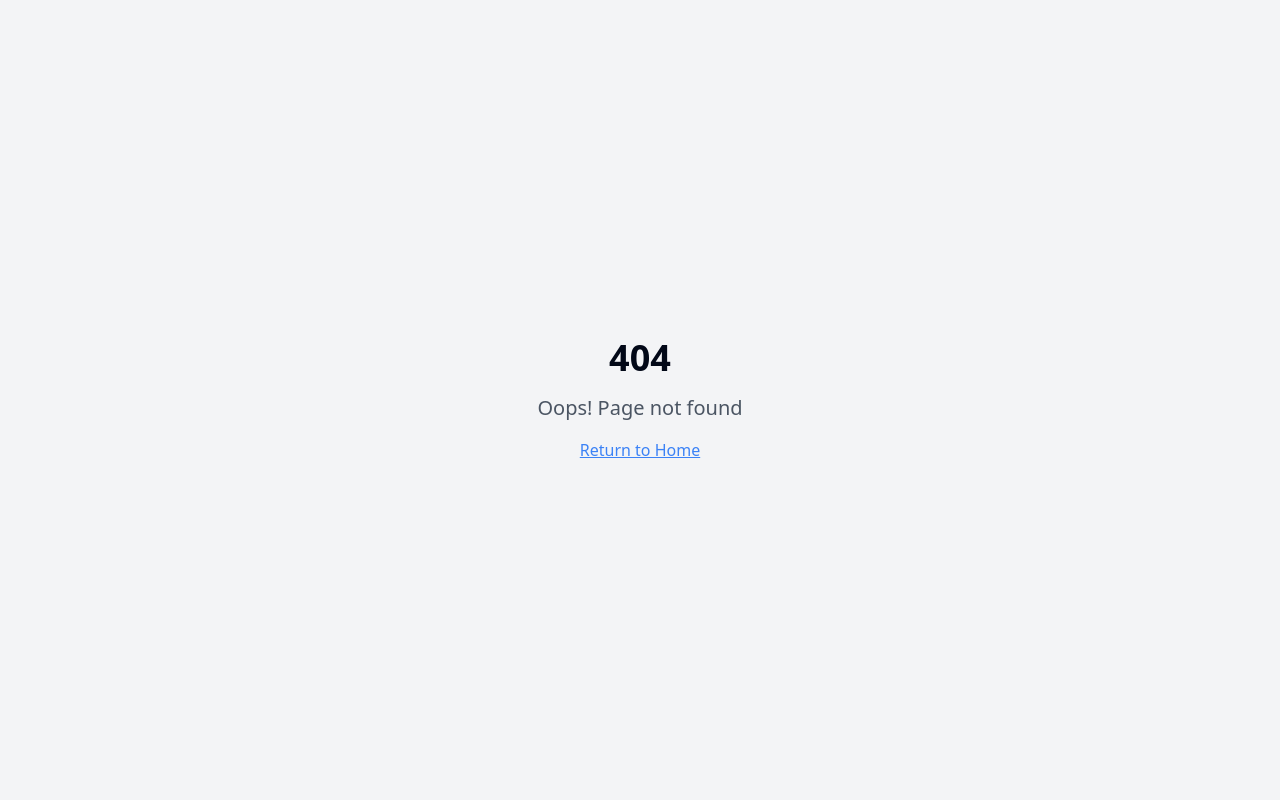
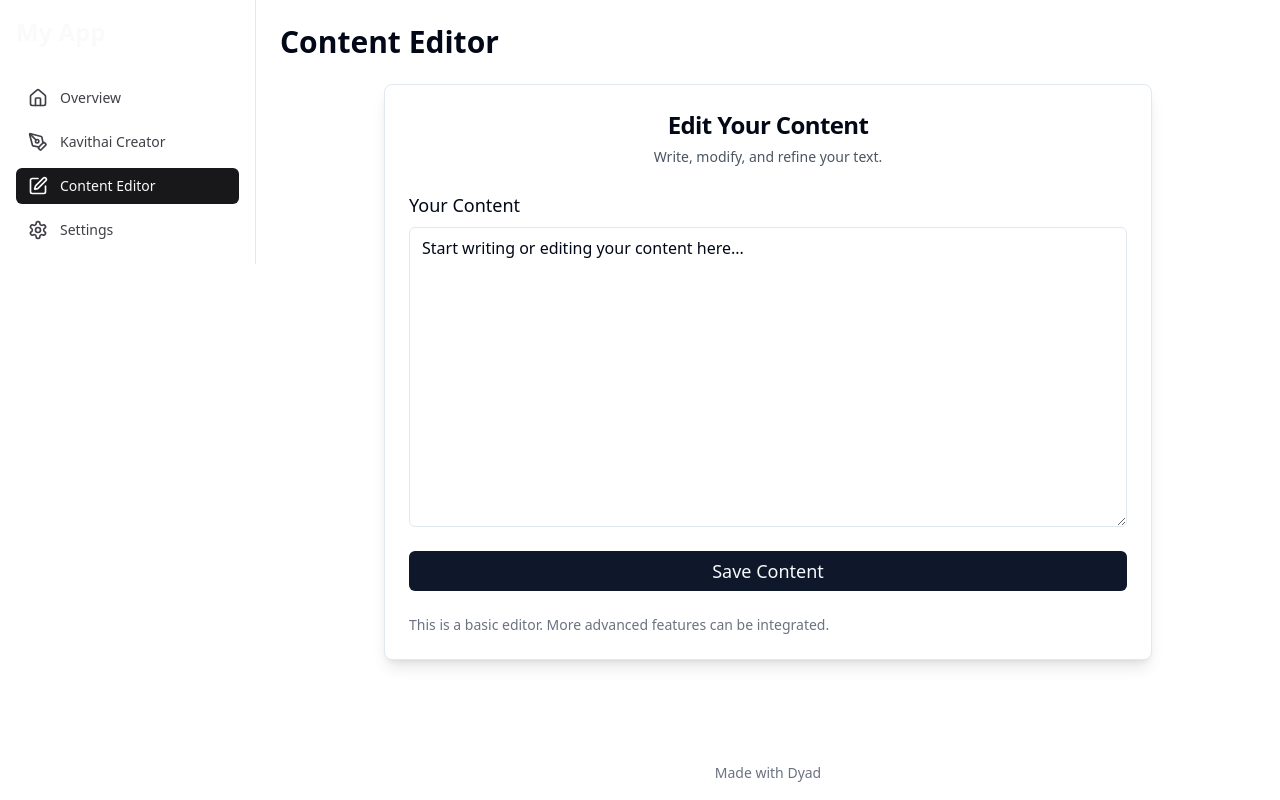
Before and after one commit to Joshikaa-R-5926/kavithai, a React (Vite) app: page /dashboard/editor in a window 1280 px wide. Before the commit this address had no page. Built offline with nearby package versions, Linux system fonts and the light colour scheme.

Commit message:
[dyad] Added a content editor page and linked it in the sidebar - wrote 3 file(s)

```diff
--- a/src/App.tsx
+++ b/src/App.tsx
@@ -5,10 +5,11 @@ import { QueryClient, QueryClientProvider } from "@tanstack/react-query";
 import { BrowserRouter, Routes, Route } from "react-router-dom";
 import LoginPage from "./pages/LoginPage";
 import NotFound from "./pages/NotFound";
-import Dashboard from "./pages/Dashboard"; // Import the new Dashboard layout
-import DashboardOverview from "./pages/DashboardOverview"; // Import the Dashboard Overview
-import KavithaiCreator from "./pages/KavithaiCreator"; // Import KavithaiCreator
-import SettingsPage from "./pages/SettingsPage"; // Import SettingsPage
+import Dashboard from "./pages/Dashboard";
+import DashboardOverview from "./pages/DashboardOverview";
+import KavithaiCreator from "./pages/KavithaiCreator";
+import SettingsPage from "./pages/SettingsPage";
+import ContentEditor from "./pages/ContentEditor"; // Import the new ContentEditor
 
 const queryClient = new QueryClient();
 
@@ -22,8 +23,9 @@ const App = () => (
           <Route path="/" element={<LoginPage />} />
           {/* Dashboard and its nested routes */}
           <Route path="/dashboard" element={<Dashboard />}>
-            <Route index element={<DashboardOverview />} /> {/* Default dashboard view */}
+            <Route index element={<DashboardOverview />} />
             <Route path="kavithai" element={<KavithaiCreator />} />
+            <Route path="editor" element={<ContentEditor />} /> {/* New route for Content Editor */}
             <Route path="settings" element={<SettingsPage />} />
           </Route>
           {/* ADD ALL CUSTOM ROUTES ABOVE THE CATCH-ALL "*" ROUTE */}
--- a/src/components/Sidebar.tsx
+++ b/src/components/Sidebar.tsx
@@ -3,7 +3,7 @@
 import React from "react";
 import { NavLink } from "react-router-dom";
 import { cn } from "@/lib/utils";
-import { Home, Settings, PenTool } from "lucide-react"; // Using lucide-react for icons
+import { Home, Settings, PenTool, Edit } from "lucide-react"; // Added Edit icon
 
 const Sidebar = () => {
   const navItems = [
@@ -16,6 +16,11 @@ const Sidebar = () => {
       name: "Kavithai Creator",
       href: "/dashboard/kavithai",
       icon: PenTool,
+    },
+    {
+      name: "Content Editor", // New item for editing options
+      href: "/dashboard/editor",
+      icon: Edit, // Using the Edit icon
     },
     {
       name: "Settings",
--- /dev/null
+++ b/src/pages/ContentEditor.tsx
@@ -0,0 +1,52 @@
+"use client";
+
+import React, { useState } from "react";
+import { Card, CardContent, CardDescription, CardHeader, CardTitle, CardFooter } from "@/components/ui/card";
+import { Textarea } from "@/components/ui/textarea";
+import { Button } from "@/components/ui/button";
+import { Label } from "@/components/ui/label";
+import { showSuccess } from "@/utils/toast";
+
+const ContentEditor = () => {
+  const [content, setContent] = useState<string>("Start writing or editing your content here...");
+
+  const handleSaveContent = () => {
+    console.log("Saving content:", content);
+    showSuccess("Content saved successfully!");
+    // In a real application, you would send this content to a backend.
+  };
+
+  return (
+    <div className="p-6">
+      <h1 className="text-3xl font-bold mb-6">Content Editor</h1>
+      <Card className="w-full max-w-3xl shadow-lg mx-auto">
+        <CardHeader>
+          <CardTitle className="text-2xl font-bold text-center">Edit Your Content</CardTitle>
+          <CardDescription className="text-center text-gray-600 dark:text-gray-400">
+            Write, modify, and refine your text.
+          </CardDescription>
+        </CardHeader>
+        <CardContent className="space-y-6">
+          <div className="grid w-full gap-2">
+            <Label htmlFor="content-editor" className="text-lg font-medium">Your Content</Label>
+            <Textarea
+              id="content-editor"
+              placeholder="Type your content here..."
+              value={content}
+              onChange={(e) => setContent(e.target.value)}
+              className="min-h-[300px] text-base"
+            />
+          </div>
+          <Button onClick={handleSaveContent} className="w-full py-3 text-lg">
+            Save Content
+          </Button>
+        </CardContent>
+        <CardFooter className="text-sm text-gray-500 dark:text-gray-400 text-center">
+          This is a basic editor. More advanced features can be integrated.
+        </CardFooter>
+      </Card>
+    </div>
+  );
+};
+
+export default ContentEditor;
```
